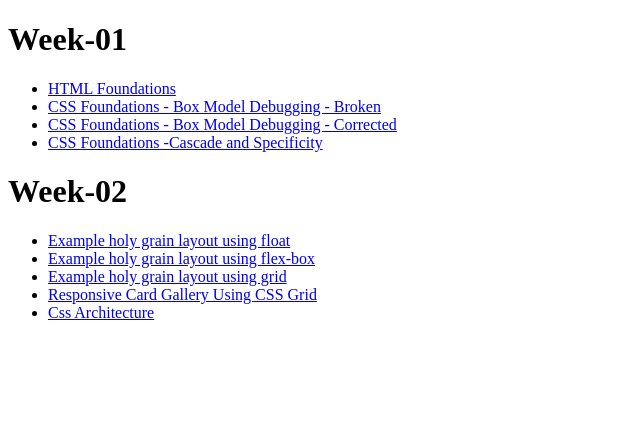
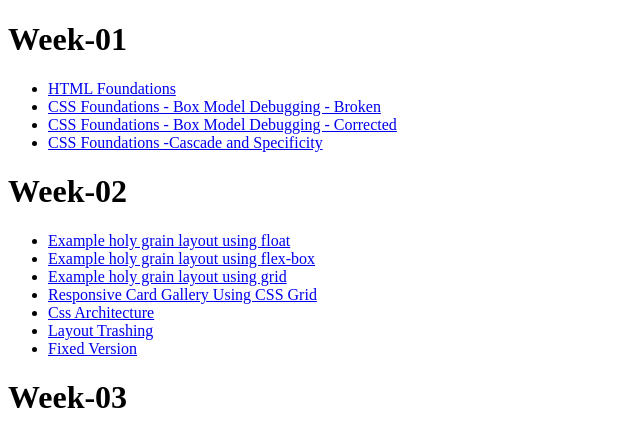
Before and after one commit to koushikmaya04/fullstack-node-journey, a plain HTML site: page index.html in a window 1280 px wide. Shown: the whole page, without its empty margins (0-640 px from the left). Drawn offline with Linux system fonts and the light colour scheme.

Commit message:
Update index.html

```diff
--- a/index.html
+++ b/index.html
@@ -20,6 +20,12 @@
         <li><a href="week-02/task-01-layout-comparison/grid-layout/index.html">Example holy grain layout using grid</a></li>
         <li><a href="week-02/task-02-card-gallery/index.html">Responsive Card Gallery Using CSS Grid</a></li>
        <li><a href="week-02/task-03-responsive-design/index.html">Css Architecture</a></li>
+     <li><a href="week-02/task-04-layout-thrashing/LayoutThrashing.html">Layout Trashing</a></li>
+    <li><a href="week-02/task-04-layout-thrashing/fixed.html">Fixed Version</a></li>
+</ul>
+    <h1>Week-03</h1>
+<ul>
+
 </ul>
 
 </body>
```
